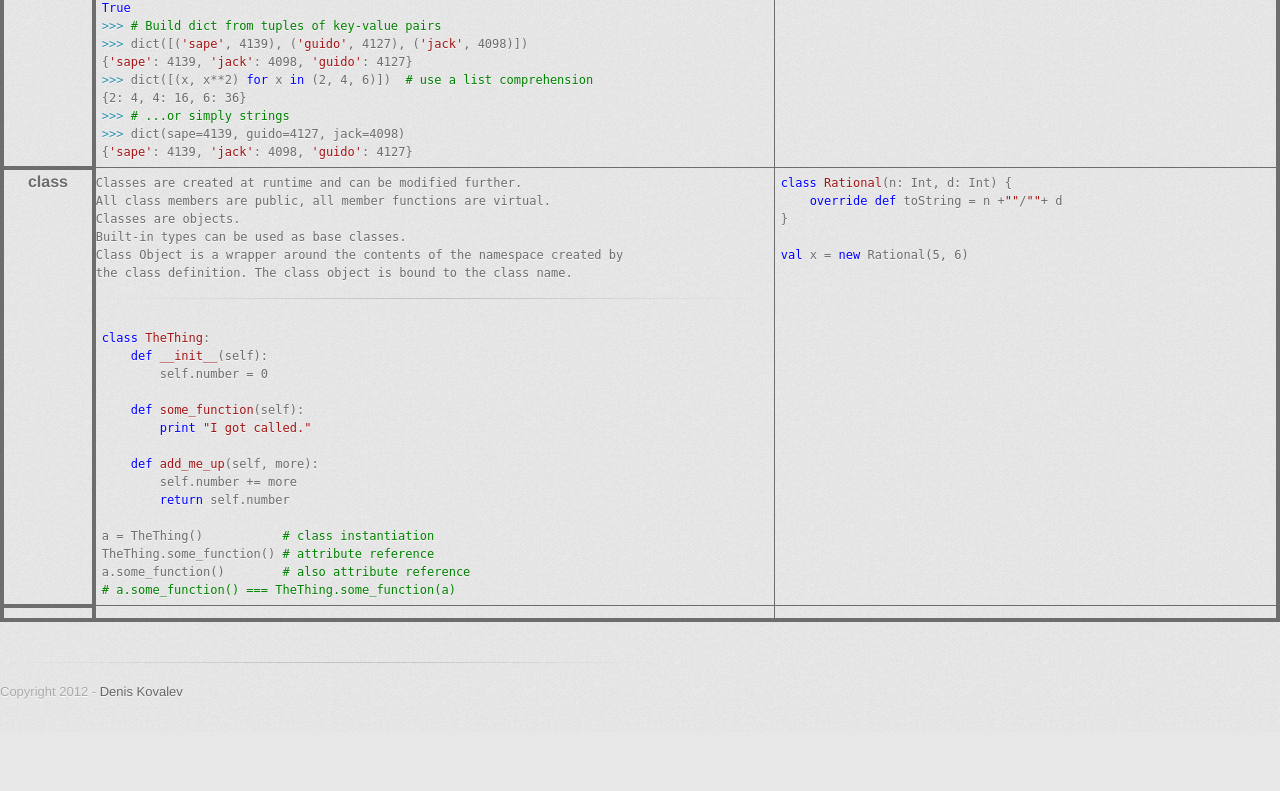
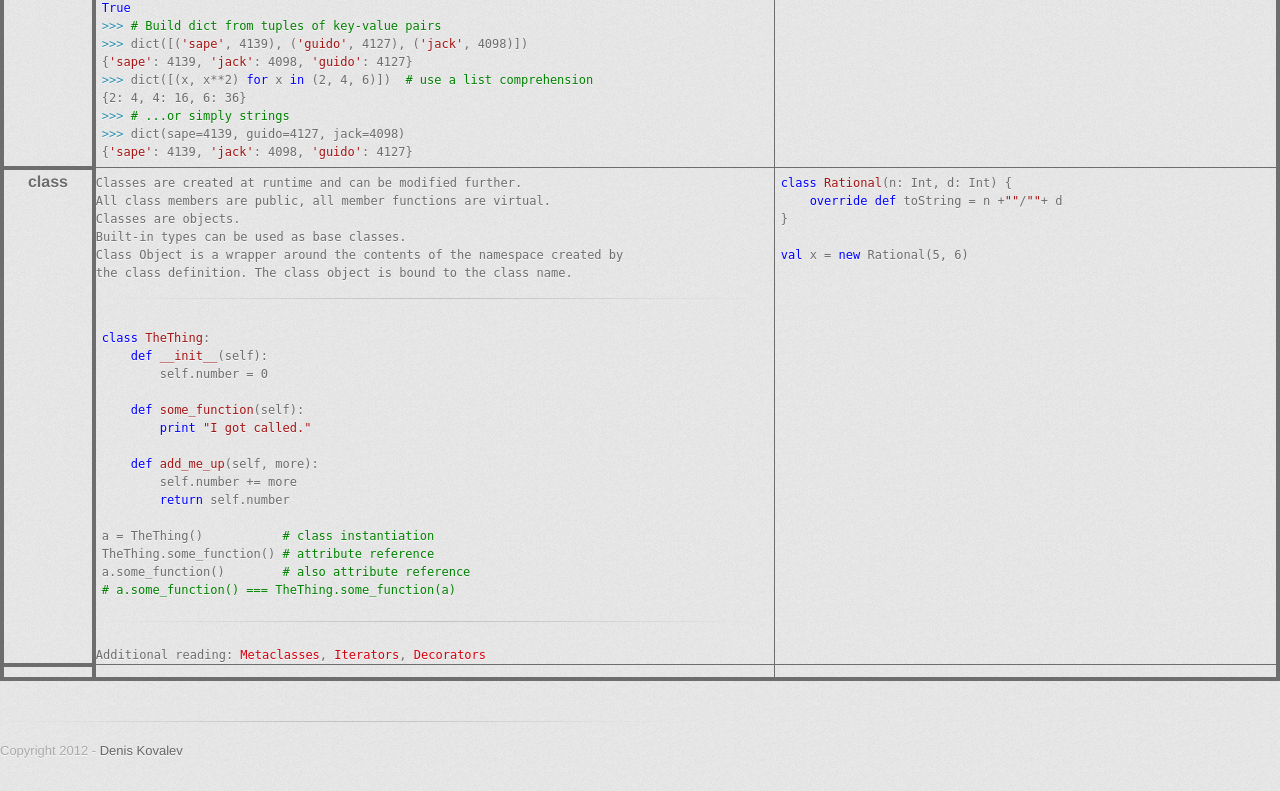
Before and after one commit to aikikode/mini-pl-ref, a plain HTML site: page index.html in a window 1280 px wide. Shown: the part 5024-5815 px from the top of the page. Before the commit the page ends 5756 px from the top, so only its background shows below. Drawn offline with nearby package versions, Linux system fonts and the light colour scheme; a web font is replaced by a local one.

Commit message:
Add links for Python decorators, iterators and metaclasses

```diff
--- a/index.html
+++ b/index.html
@@ -462,7 +462,7 @@ the class definition. The class object is bound to the class name.</pre><hr/><pr
 a = TheThing()           # class instantiation
 TheThing.some_function() # attribute reference
 a.some_function()        # also attribute reference
-# a.some_function() === TheThing.some_function(a)</code></pre></td>
+# a.some_function() === TheThing.some_function(a)</code></pre><hr/><pre>Additional reading: <a href="http://stackoverflow.com/a/6581949">Metaclasses</a>, <a href="http://stackoverflow.com/a/231855">Iterators</a>, <a href="http://stackoverflow.com/a/739665">Decorators</a></pre></td>
             <!--<td><pre><code class="java"></code></pre></td>-->
             <td><pre><code class="scala">class Rational(n: Int, d: Int) {
     override def toString = n +""/""+ d
```
